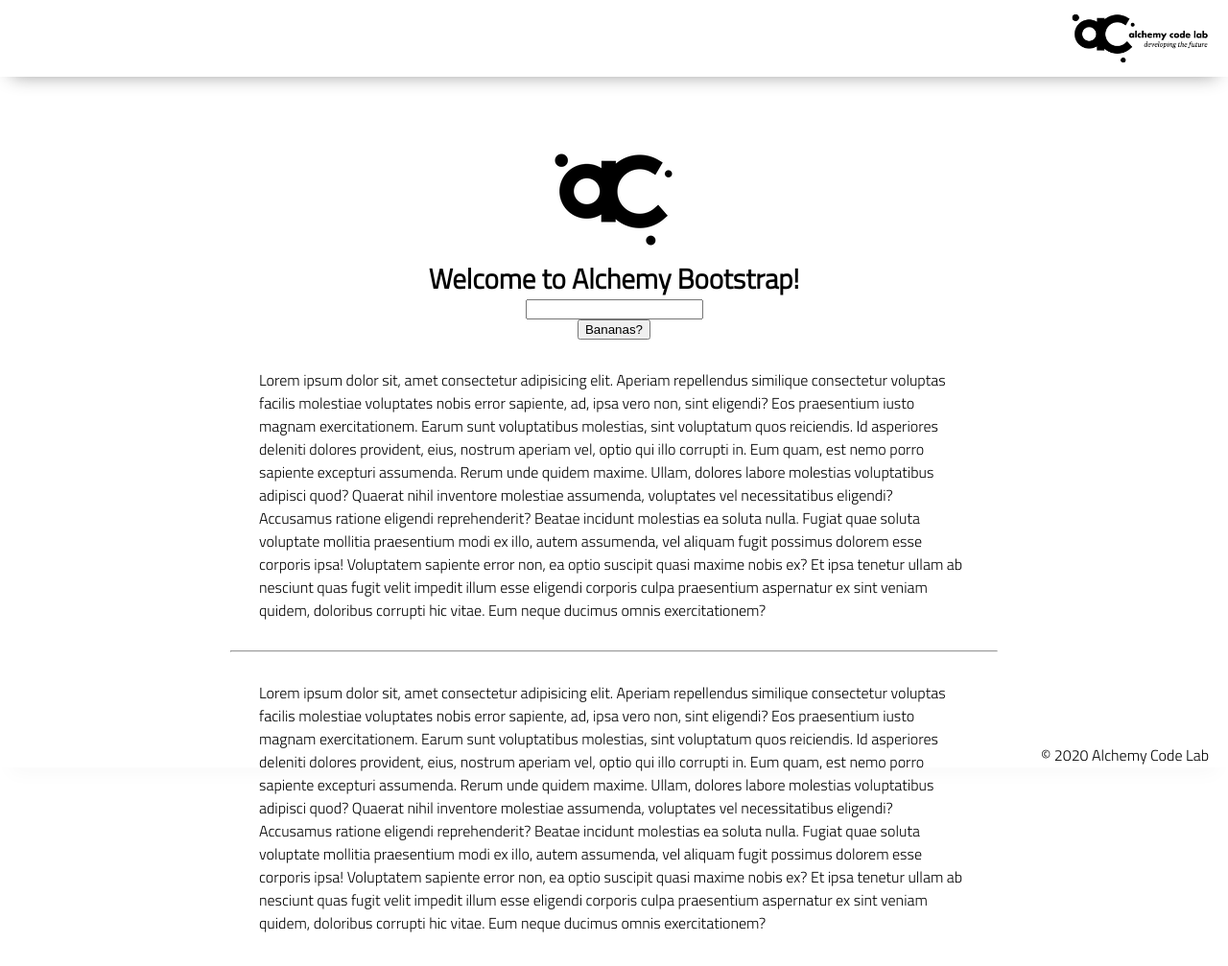
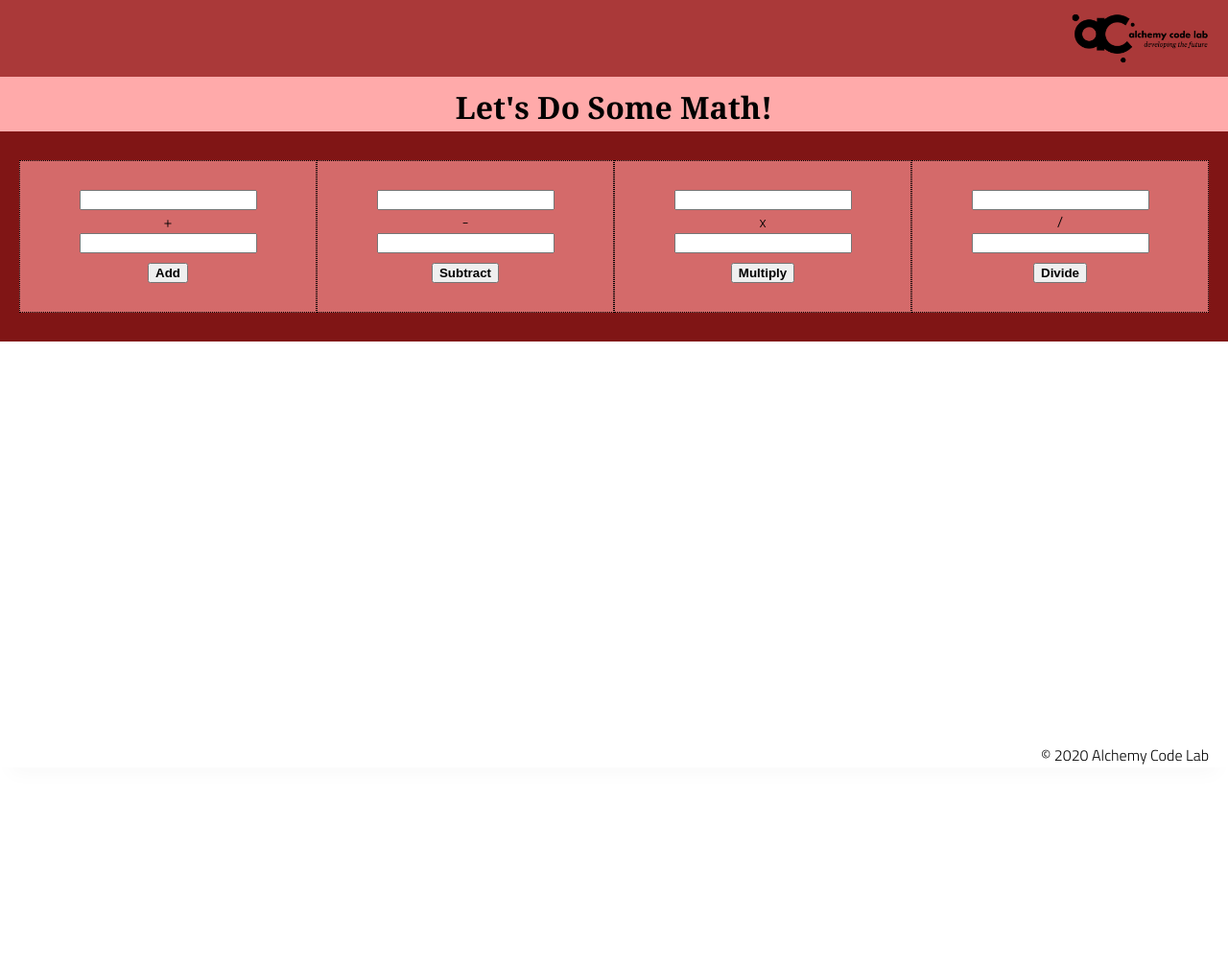
Before and after one commit to katilyn-wiggins/calculator-jan-2021, a plain HTML site: page index.html in a window 1280 px wide. Shown: the whole page at 96% size. After the commit the page ends 800 px from the top, so only its background shows below. Drawn offline with Linux system fonts and the light colour scheme.

Commit message:
Calculator

```diff
--- a/app.js
+++ b/app.js
@@ -1,29 +1,78 @@
 // import functions and grab DOM elements
-const welcomeElement = document.getElementById('welcome');
-const myButton = document.getElementById('banana-button');
-const fruitsElement = document.getElementById('whats-that');
-
-const input = document.getElementById('user-input');
-
+//Addition
+const additionField = document.getElementById('add-input-1');
+const additionField2 = document.getElementById('add-input-2');
+const addButton = document.getElementById('add-button');
+const addResults = document.getElementById('add-results');
+//Subtraction
+const subField = document.getElementById('sub-input-1');
+const subField2 = document.getElementById('sub-input-2');
+const subButton = document.getElementById('sub-button');
+const subResults = document.getElementById('sub-results');
+//Mult
+const multField = document.getElementById('mult-input-1');
+const multField2 = document.getElementById('mult-input-2');
+const multButton = document.getElementById('mult-button');
+const multResults = document.getElementById('mult-results');
+//Div
+const divField = document.getElementById('div-input-1');
+const divField2 = document.getElementById('div-input-2');
+const divButton = document.getElementById('div-button');
+const divResults = document.getElementById('div-results');
 
 // initialize state
 
 // set event listeners to update state and DOM
 
-myButton.addEventListener('click', () => {
-    console.log('more bananas!!');
+//Addition
+addButton.addEventListener('click', () => {
+    const fieldValue = additionField.valueAsNumber;
+    const fieldValue2 = additionField2.valueAsNumber;
+    // console.log(fieldValue, fieldValue2)
+    const sum = fieldValue + fieldValue2;
 
-    fruitsElement.style.background = 'yellow';
-    fruitsElement.style.color = 'orange';
-    fruitsElement.textContent = 'bananas - thats the code word Jimmy';
+    // console.log(sum);
 
-    welcomeElement.textContent = input.Value;
-
+    addResults.innerHTML = sum;
 
 });
 
-//Banana Ipsum by Jed Hartman https://www.kith.org/jed/2001/09/25/immortal-bananas/
-// console.log('Hello World!')
+//Subtraction
+subButton.addEventListener('click', () => {
+    const subValue = subField.valueAsNumber;
+    const subValue2 = subField2.valueAsNumber;
+    // console.log(fieldValue, fieldValue2)
+    const sub = fieldValue - fieldValue2;
 
-//add a button
-//when the user clicks the button, change the style and text content of the welcomeElement
+    // console.log(sum);
+
+    subResults.innerHTML = sub;
+
+});
+
+
+//Multiplication
+multButton.addEventListener('click', () => {
+    const multValue = multField.valueAsNumber;
+    const multValue2 = multField2.valueAsNumber;
+    // console.log(fieldValue, fieldValue2)
+    const mult = multValue * multValue2;
+
+    // console.log(sum);
+
+    multResults.innerHTML = mult;
+
+});
+
+//Division
+divButton.addEventListener('click', () => {
+    const divValue = divField.valueAsNumber;
+    const divValue2 = divField2.valueAsNumber;
+    // console.log(fieldValue, fieldValue2)
+    const div = divValue + divValue2;
+
+    // console.log(sum);
+
+    divResults.innerHTML = div;
+
+});
--- a/index.html
+++ b/index.html
@@ -15,35 +15,38 @@
 <body>
     <header>
         <div class="gutter-right logo">
-            <img src="assets/big-logo.png"/>
+            <img src="assets/big-logo.png" />
         </div>
     </header>
+    <h1>Let's Do Some Math!</h1>
     <main>
-        <section class="main-section">
-            <img class="main-logo" src="assets/alchemy-logo.png"/>
-            <h2 id=welcome>
-                Welcome to Alchemy Bootstrap!
-            </h2>
-            <input id="user=input" />
-            <button id="banana-button">Bananas?</button>
-
-            <content id="whats-that">
-            <p>
-                Lorem ipsum dolor sit, amet consectetur adipisicing elit. Aperiam repellendus similique consectetur voluptas facilis molestiae voluptates nobis error sapiente, ad, ipsa vero non, sint eligendi? Eos praesentium iusto magnam exercitationem.
-                Earum sunt voluptatibus molestias, sint voluptatum quos reiciendis. Id asperiores deleniti dolores provident, eius, nostrum aperiam vel, optio qui illo corrupti in. Eum quam, est nemo porro sapiente excepturi assumenda.
-                Rerum unde quidem maxime. Ullam, dolores labore molestias voluptatibus adipisci quod? Quaerat nihil inventore molestiae assumenda, voluptates vel necessitatibus eligendi? Accusamus ratione eligendi reprehenderit? Beatae incidunt molestias ea soluta nulla.
-                Fugiat quae soluta voluptate mollitia praesentium modi ex illo, autem assumenda, vel aliquam fugit possimus dolorem esse corporis ipsa! Voluptatem sapiente error non, ea optio suscipit quasi maxime nobis ex?
-                Et ipsa tenetur ullam ab nesciunt quas fugit velit impedit illum esse eligendi corporis culpa praesentium aspernatur ex sint veniam quidem, doloribus corrupti hic vitae. Eum neque ducimus omnis exercitationem?
-            </p>
-            <hr />
-            <p>
-                Lorem ipsum dolor sit, amet consectetur adipisicing elit. Aperiam repellendus similique consectetur voluptas facilis molestiae voluptates nobis error sapiente, ad, ipsa vero non, sint eligendi? Eos praesentium iusto magnam exercitationem.
-                Earum sunt voluptatibus molestias, sint voluptatum quos reiciendis. Id asperiores deleniti dolores provident, eius, nostrum aperiam vel, optio qui illo corrupti in. Eum quam, est nemo porro sapiente excepturi assumenda.
-                Rerum unde quidem maxime. Ullam, dolores labore molestias voluptatibus adipisci quod? Quaerat nihil inventore molestiae assumenda, voluptates vel necessitatibus eligendi? Accusamus ratione eligendi reprehenderit? Beatae incidunt molestias ea soluta nulla.
-                Fugiat quae soluta voluptate mollitia praesentium modi ex illo, autem assumenda, vel aliquam fugit possimus dolorem esse corporis ipsa! Voluptatem sapiente error non, ea optio suscipit quasi maxime nobis ex?
-                Et ipsa tenetur ullam ab nesciunt quas fugit velit impedit illum esse eligendi corporis culpa praesentium aspernatur ex sint veniam quidem, doloribus corrupti hic vitae. Eum neque ducimus omnis exercitationem?
-            </p>
-
+        <section class="add-section">
+            <input id="add-input-1" type="number" />
+            +
+            <input id="add-input-2" type="number" />
+            <button id="add-button">Add</button>
+            <div id="add-results"></div>
+        </section>
+        <section class="sub-section">
+            <input id="sub-input-1" type="number" />
+            -
+            <input id="sub-input-2" type="number" />
+            <button id="sub-button">Subtract</button>
+            <div id="sub-results"></div>
+        </section>
+        <section class="mult-section">
+            <input id="mult-input-1" type="number" />
+            x
+            <input id="mult-input-2" type="number" />
+            <button id="mult-button">Multiply</button>
+            <div id="mult-results"></div>
+        </section>
+        <section class="div-section">
+            <input id="div-input-1" type="number" />
+            /
+            <input id="div-input-2" type="number" />
+            <button id="div-button">Divide</button>
+            <div id="div-results"></div>
         </section>
     </main>
     <footer>
--- a/styles/style.css
+++ b/styles/style.css
@@ -1,5 +1,11 @@
 
 body {
+/* Main Primary color */
+.color-primary-0 { color: #AA3939 };
+.color-primary-1 { color: #FFAAAA };
+.color-primary-2 { color: #D46A6A };
+.color-primary-3 { color: #801515 };
+.color-primary-4 { color: #550000 };
     /* https://coolors.co/generate and click export -> scss to get the colors to copy and paste below*/
     /* --color1: hsla(349, 69%, 76%, 1);
     --color2: hsla(207, 67%, 44%, 1);
@@ -24,10 +30,13 @@ body {
 
 main {
     display: flex;
-    flex-direction: column;
+    flex-direction: row;
     justify-content: center;
     align-items: center;
     margin-bottom: calc(var(--footer-height));
+    background-color: #801515;
+    padding-left: 20px;
+    padding-right: 20px;
 }
 
 section {
@@ -51,6 +60,7 @@ header {
     background-color: var(--color3);
     height: var(--header-height);
     box-shadow: var(--shadow);
+    background-color: #AA3939 ;
 }
 
 footer {
@@ -117,3 +127,47 @@ footer {
     }
 
   }
+
+  .add-section {
+      background-color: #D46A6A;
+      border: 1px dotted;
+
+  }
+
+  .sub-section {
+      background-color: #D46A6A;
+      border: 1px dotted;
+
+  }
+
+  .mult-section {
+      background-color:#D46A6A;
+      border: 1px dotted;
+
+}
+
+.div-section {
+    background-color:#D46A6A;
+    border: 1px dotted;
+
+}
+
+h1 {
+    display: flex;
+    padding-top: 10px;
+    font-size: 2em;
+    font-family: Georgia, 'Times New Roman', Times, serif;
+    font-weight: bold;
+    width: 100%;
+    align-items: center;
+    justify-content: center;
+    background-color: #FFAAAA;
+    padding-bottom: 4px;
+}
+
+
+button {
+    margin-top: 10px;
+    font-family: Arial, Helvetica, sans-serif;
+    font-weight: bold;
+}
```
